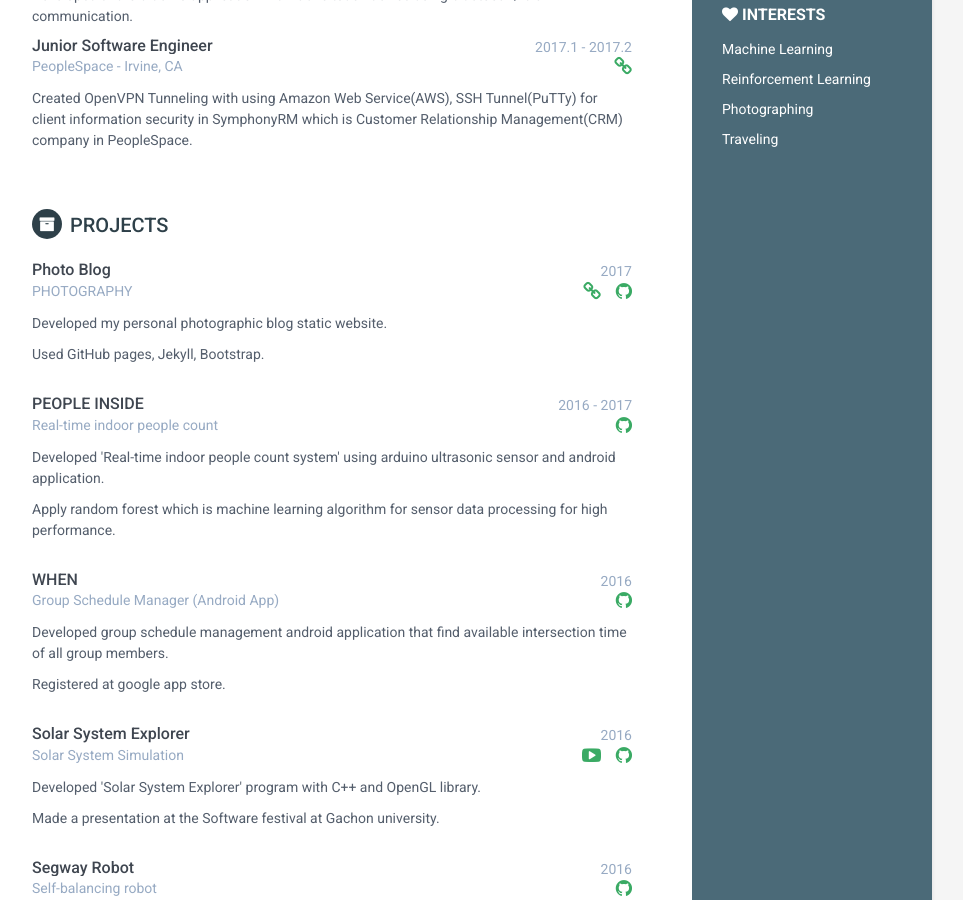
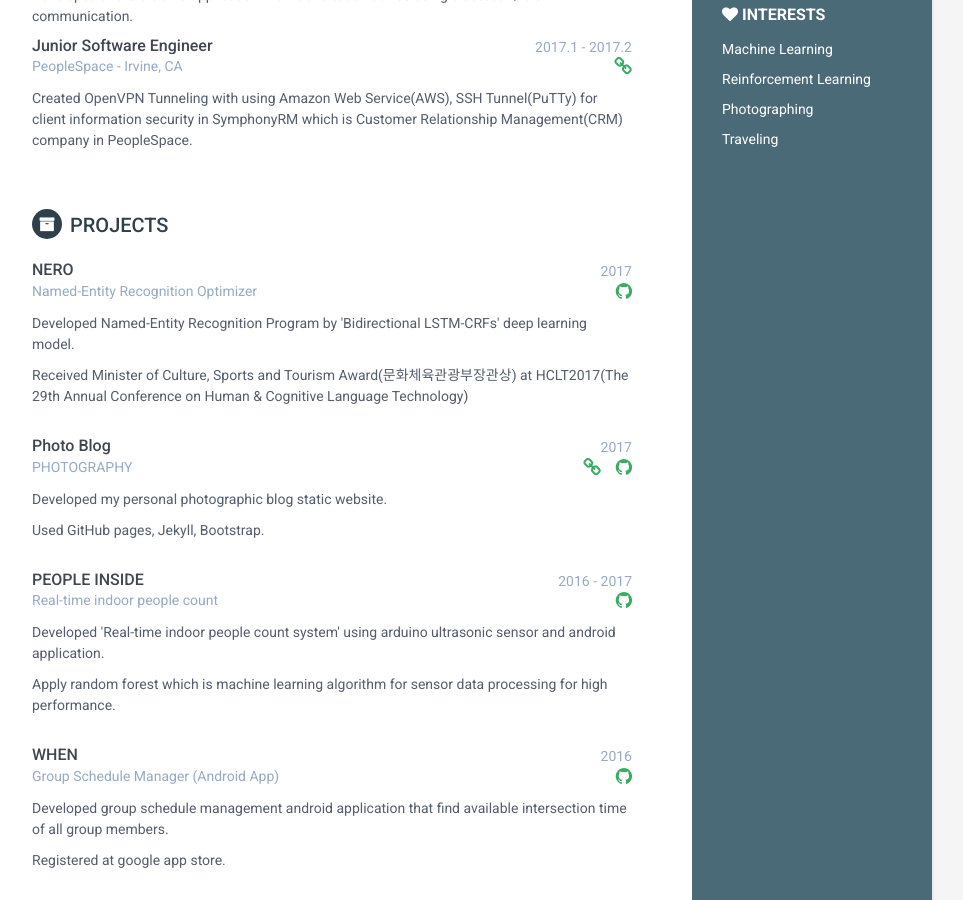
Before and after one commit to ysm-dev/cv, a Jekyll site: the page built from index.html, in a window 1280 px wide and 900 px high, scrolled down 665 px. Shown: the whole window, without its empty margins (188-1151 px from the left). Built offline with Jekyll 4.4.1, drawn with Linux system fonts in a browser that asks for light colours; nearby versions of some CDN libraries; library files that are not in the unit come from our copies.

Commit message:
add nero

```diff
--- a/_includes/projects.html
+++ b/_includes/projects.html
@@ -1,5 +1,30 @@
 <section class="section experiences-section">
   <h2 class="section-title"><i class="fa fa-archive"></i>Projects</h2>
+
+  <div class="item">
+    <div class="meta">
+      <div class="upper-row">
+        <h3 class="job-title">NERO</h3>
+        <div class="time">2017</div>
+      </div>
+      <!--//upper-row-->
+      <div class="upper-row">
+        <div class="company">Named-Entity Recognition Optimizer</div>
+        <div class="links">
+          <ul>
+            <li><a href="https://github.com/teamNERO/NERO" class="view-on-github" target="_blank"><i class="fa fa-github"></i></a></li>
+          </ul>
+        </div>
+      </div>
+    </div>
+    <!--//meta-->
+    <div class="details">
+      <p>Developed Named-Entity Recognition Program by 'Bidirectional LSTM-CRFs' deep learning model.</p>
+      <p>Received Minister of Culture, Sports and Tourism Award(문화체육관광부장관상) at HCLT2017(The 29th Annual Conference on Human & Cognitive Language Technology)</p>
+    </div>
+    <!--//details-->
+  </div>
+  <!--//item-->
 
   <div class="item">
     <div class="meta">
```
